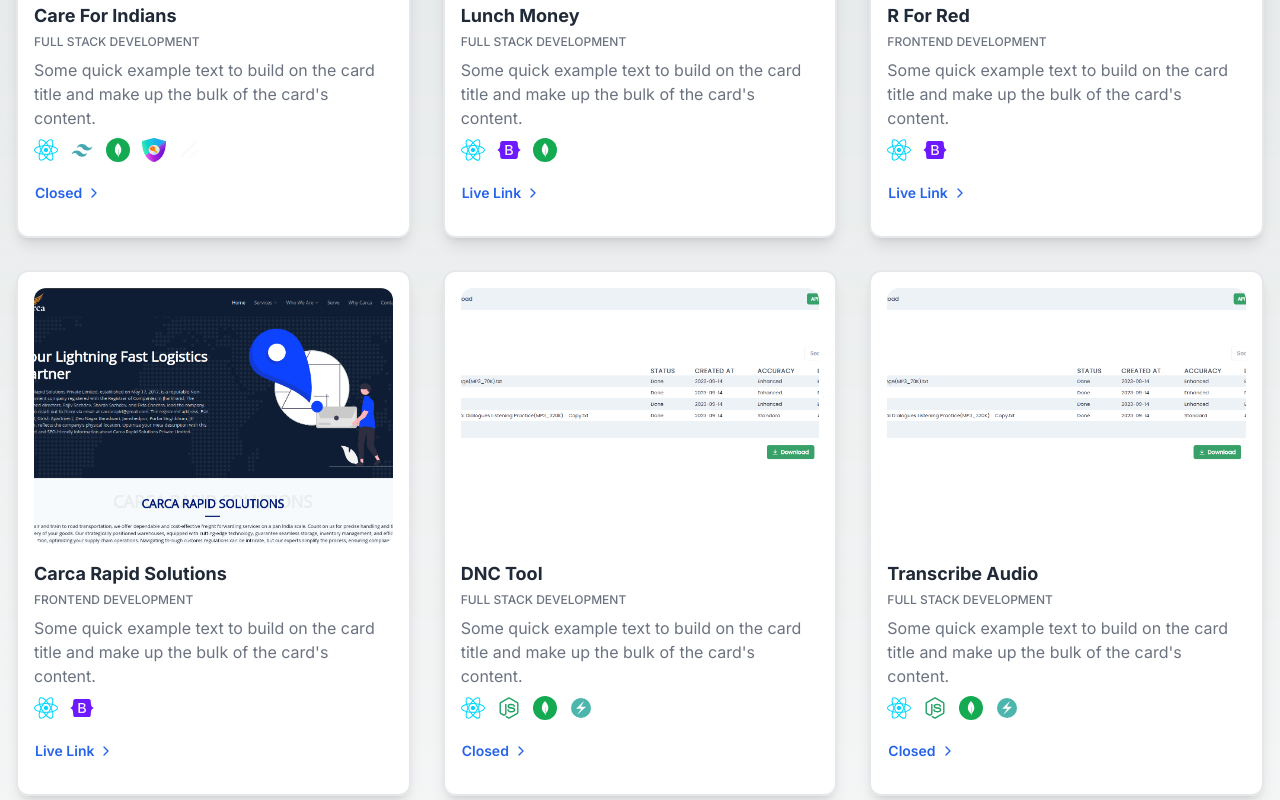
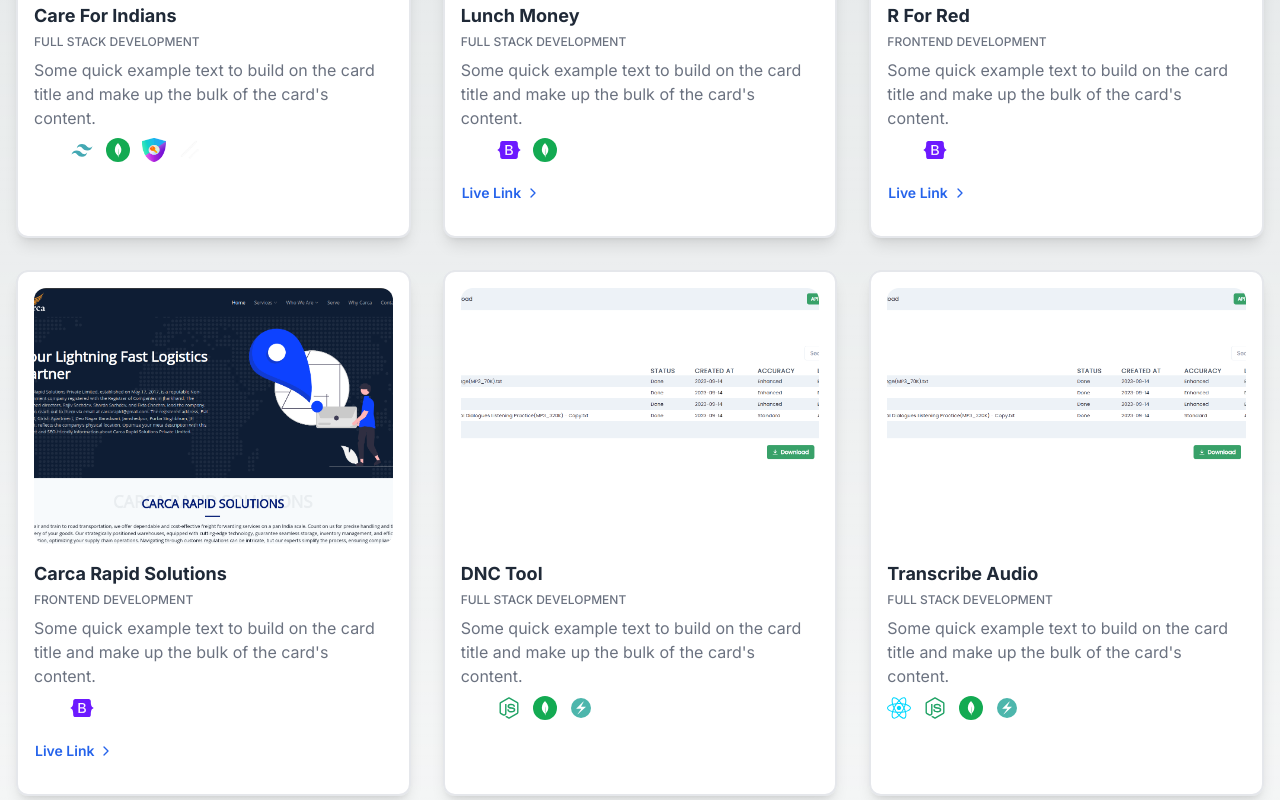
Before and after one commit to adityadevx/archauhan, a Next.js app: page / in a window 1280 px wide. Shown: the part 1180-1980 px from the top of the page. Built offline with nearby package versions, Linux system fonts and the light colour scheme.

Commit message:
refactor: Update Projects component stack images to use Next.js logo

```diff
--- a/app/components/Projects.jsx
+++ b/app/components/Projects.jsx
@@ -9,7 +9,7 @@ const projects = [
     title: "Care For Indians",
     thumbnail: "/test.png",
     stack: [
-      "/react.svg",
+      "/nextjs.png",
       "/tailwind.svg",
       "/mongodb.svg",
       "/nextauth.png",
@@ -23,7 +23,7 @@ const projects = [
   {
     title: "Lunch Money",
     thumbnail: "/lunchmoney.png",
-    stack: ["/react.svg", "/bootstrap.svg", "/mongodb.svg"],
+    stack: ["/nextjs.png", "/bootstrap.svg", "/mongodb.svg"],
     type: "Full Stack Development",
     description:
       "Some quick example text to build on the card title and make up the bulk of the card's content.",
@@ -32,7 +32,7 @@ const projects = [
   {
     title: "R For Red",
     thumbnail: "/rforred.png",
-    stack: ["/react.svg", "/bootstrap.svg"],
+    stack: ["/nextjs.png", "/bootstrap.svg"],
     type: "Frontend Development",
     description:
       "Some quick example text to build on the card title and make up the bulk of the card's content.",
@@ -41,7 +41,7 @@ const projects = [
   {
     title: "Carca Rapid Solutions",
     thumbnail: "/carca.png",
-    stack: ["/react.svg", "/bootstrap.svg"],
+    stack: ["/nextjs.png", "/bootstrap.svg"],
     type: "Frontend Development",
     description:
       "Some quick example text to build on the card title and make up the bulk of the card's content.",
@@ -50,7 +50,7 @@ const projects = [
   {
     title: "DNC Tool",
     thumbnail: "/transcribe.png",
-    stack: ["/react.svg", "/nodejs.svg", "mongodb.svg", "/chakra.svg"],
+    stack: ["/nextjs.png", "/nodejs.svg", "mongodb.svg", "/chakra.svg"],
     type: "Full Stack Development",
     description:
       "Some quick example text to build on the card title and make up the bulk of the card's content.",
@@ -114,7 +114,7 @@ export default function Projects() {
                     })}
                   </div>
                   {project.link === "#" ? (
-                    <span className="mt-3 inline-flex items-center gap-x-1 text-sm font-semibold rounded-lg border border-transparent text-blue-600 hover:text-blue-800 disabled:opacity-50 disabled:pointer-events-none dark:text-blue-500 dark:hover:text-blue-400">
+                    <span className="mt-3 inline-flex items-center gap-x-1 text-sm font-semibold rounded-lg border border-transparent text-white hover:text-blue-800 disabled:opacity-50 disabled:pointer-events-none dark:text-white dark:hover:text-blue-400">
                       Closed
                       <svg
                         className="flex-shrink-0 w-4 h-4"
@@ -133,7 +133,7 @@ export default function Projects() {
                     </span>
                   ) : (
                     <Link
-                      className="mt-3 inline-flex items-center gap-x-1 text-sm font-semibold rounded-lg border border-transparent text-blue-600 hover:text-blue-800 disabled:opacity-50 disabled:pointer-events-none dark:text-blue-500 dark:hover:text-blue-400"
+                      className="mt-3 inline-flex items-center gap-x-1 text-sm font-semibold rounded-lg border border-transparent text-blue-600 hover:text-blue-800 disabled:opacity-50 disabled:pointer-events-none dark:text-white dark:hover:text-blue-400"
                       href={project.link}
                       target="_blank"
                       rel="noreferrer noopener"
```
Also changed, not shown: public/nextjs.png.
